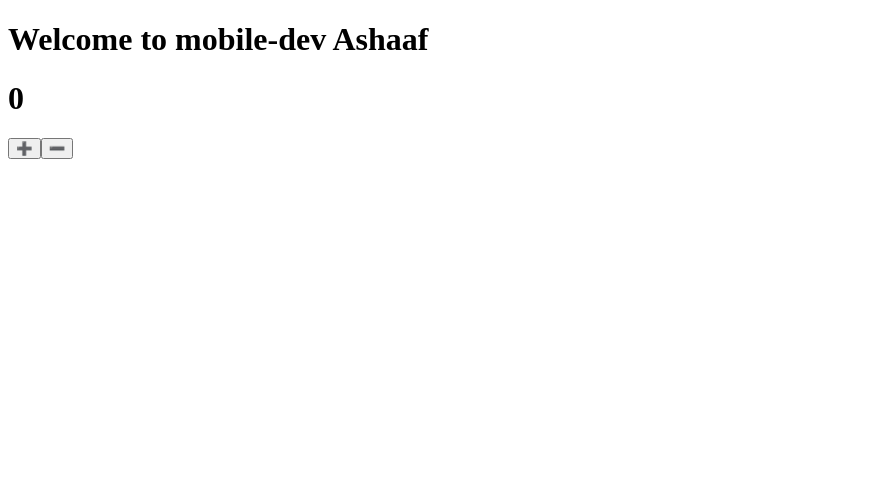
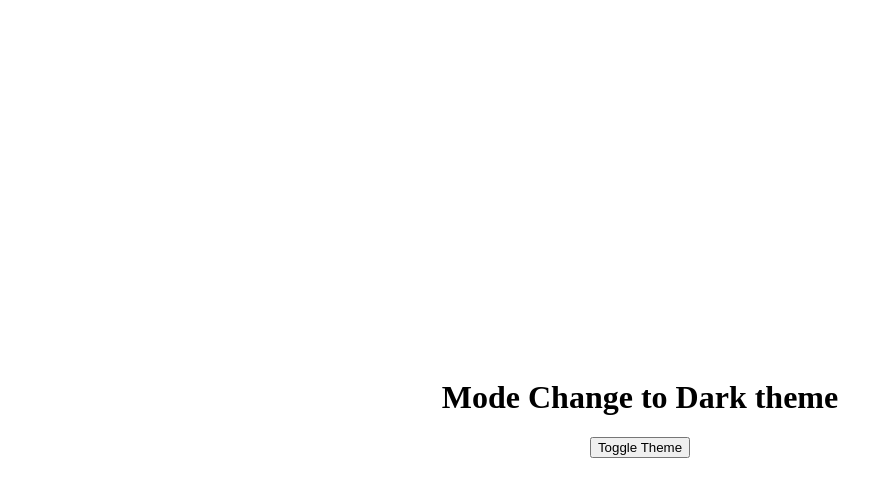
Before and after one commit to ashaafkhan/mobile-dev, a React (Vite) app in the folder react-refresher/: page / in a window 1280 px wide. Shown: the top 496 px of the page, without its empty margins (0-893 px from the left). Built offline with nearby package versions, Linux system fonts and the light colour scheme.

Commit message:
darkmode-lightmode project using useState

```diff
--- a/react-refresher/src/App.jsx
+++ b/react-refresher/src/App.jsx
@@ -1,19 +1,30 @@
-import {useState} from "react";
+import React, {useState} from 'react'
 
-function App(){
+const App = () => {
+    const [darkMode, setDarkMode] = useState(false);
 
-const [count, setCount] = useState(0)
+    function onToggleTheme(){
+        setDarkMode(!darkMode);
+        console.log(darkMode);
+    }
 
-
-    return (
-        <div>
-           <h1>{count}</h1>
-           <button onClick = {()=>setCount(count+1)}>➕</button>
-            <button onClick = {()=>setCount(count-1)}>➖</button>
-
-        </div>
-    )
+  return (
+    <div
+    style={{
+        height: "100vh",
+        backgroundColor: darkMode ? "#121212" : "#ffff",
+        color: darkMode? "#ffffff" : "#000000",
+        display: "flex",
+        justifyContent: "center",
+        alignItems: "center",
+        flexDirection: "column",
+        transition: "0.3s",
+    }}
+    >
+        <h1>Mode {darkMode ? "Change to Light theme":"Change to Dark theme"}</h1>
+        <button onClick = {onToggleTheme}>Toggle Theme</button>
+    </div>
+  )
 }
 
-
 export default App
--- a/react-refresher/src/main.jsx
+++ b/react-refresher/src/main.jsx
@@ -11,7 +11,6 @@ let name = "Ashaaf"
 
 createRoot(document.getElementById("root")).render(
   <>
-    <h1 className="title" id="heading">Welcome to mobile-dev {name}</h1>
     <App/>
   </>
 )
```
